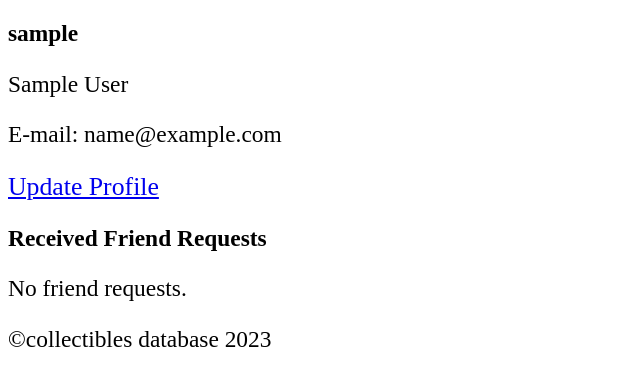
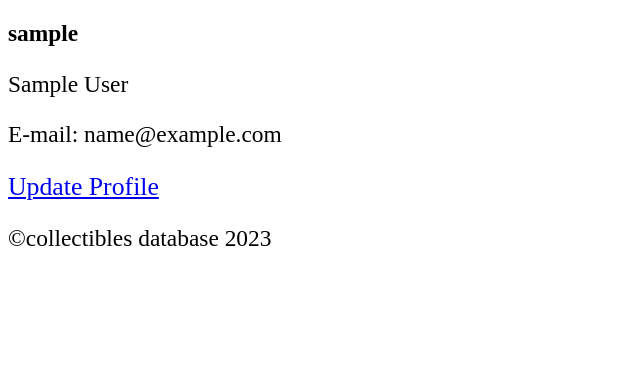
Before and after one commit to 32ndOfAnInch/collectibles_database, a Django app: page /profile/profile/1/ in a window 1280 px wide. Shown: the part 239-625 px from the top of the page, without its empty margins (0-640 px from the left). Run offline with Django 4.2, Linux system fonts and the light colour scheme; the visitor is signed in with stand-in values (Sample User, id 1); data comes from the database, SQL or seed files in the repository.

Commit message:
bug fixed when trying to send requests manually unneccessary files and views removed

```diff
--- a/collectibles_database/user_profile/templates/user_profile/profile.html
+++ b/collectibles_database/user_profile/templates/user_profile/profile.html
@@ -15,17 +15,4 @@
 {% if user_ != request.user and not is_friend_request_sent %}
     <a href="{% url 'send_friend_request' user_id=user_.id %}">Send Friend Request</a>
 {% endif %}
-<h2>Received Friend Requests</h2>
-{% for friend_request in user_.received_request.all %}
-    <p>From: {{ friend_request.sender.username }}</p>
-    <p>Status: {{ friend_request.get_status_display }}</p>
-    <form method="post" action="{% url 'manage_friend_requests' %}">
-        {% csrf_token %}
-        <input type="hidden" name="friend_request_id" value="{{ friend_request.id }}">
-        <button type="submit" name="action" value="accept">Accept</button>
-        <button type="submit" name="action" value="reject">Reject</button>
-    </form>
-{% empty %}
-    <p>No friend requests.</p>
-{% endfor %}
 {% endblock content %}
--- a/collectibles_database/user_profile/urls.py
+++ b/collectibles_database/user_profile/urls.py
@@ -8,7 +8,6 @@ urlpatterns = [
     path('profile/update/', views.profile_update, name='profile_update'),
     path('profile/search/', views.ProfileSearchView.as_view(), name='profile_search'),
     path('profile/send_friend_request/<int:user_id>/', views.send_friend_request, name='send_friend_request'),
-    path('profile/manage_friend_requests/', views.manage_friend_requests, name='manage_friend_requests'),
     path('friends/list/', views.friends_list, name='friends_list'),
     path('notifications/', views.notifications, name='notifications'),
 ]
--- a/collectibles_database/user_profile/views.py
+++ b/collectibles_database/user_profile/views.py
@@ -18,8 +18,11 @@ User = get_user_model()
 @login_required
 def profile(request, user_id):
     user_ = get_object_or_404(User, id=user_id)
-    is_friend_request_sent = models.FriendRequest.objects.filter(sender=request.user, receiver=user_, status__in=[1, 2]).exists()
-    return render(request, 'user_profile/profile.html', {'user_': user_, 'is_friend_request_sent': is_friend_request_sent})
+    is_friend_request_sent = models.FriendRequest.objects.filter(
+        sender=request.user, receiver=user_, status__in=[1, 2]).exists()
+    return render(
+        request, 'user_profile/profile.html', {'user_': user_, 'is_friend_request_sent': is_friend_request_sent}
+        )
 
 
 @login_required
@@ -36,7 +39,9 @@ def profile_update(request):
     else:
         user_form = UserUpdateForm(instance=request.user)
         profile_form = ProfileUpdateForm(instance=request.user.profile)
-    return render(request, 'user_profile/profile_update.html', {'user_form': user_form, 'profile_form': profile_form})
+    return render(
+        request, 'user_profile/profile_update.html', {'user_form': user_form, 'profile_form': profile_form}
+        )
 
 
 @csrf_protect
@@ -102,27 +107,25 @@ class ProfileSearchView(LoginRequiredMixin, ListView):
 @login_required
 def send_friend_request(request, user_id):
     receiver = get_object_or_404(User, id=user_id)
+
+    # Prevent sending friend request to oneself
+    if receiver == request.user:
+        messages.error(request, "You cannot send a friend request to yourself.")
+        return redirect('profile', user_id=receiver.id)
+
+    # Prevent sending friend request to existing friends
+    if receiver.profile.friends.filter(user=request.user).exists():
+        messages.error(request, "You are already friends with this user.")
+        return redirect('profile', user_id=receiver.id)
+
     collectible_item = models.CollectibleItem.objects.first()
     if request.method == 'POST':
-        friend_request = models.FriendRequest(sender=request.user, receiver=receiver, collectible_item=collectible_item, status=1)
+        friend_request = models.FriendRequest(
+            sender=request.user, receiver=receiver, collectible_item=collectible_item, status=1
+            )
         friend_request.save()
         return redirect('collectibles_list')  # Redirect to a success page or appropriate URL
     return render(request, 'user_profile/send_friend_request.html', {'receiver': receiver})
-
-@login_required
-def manage_friend_requests(request):
-    if request.method == 'POST':
-        friend_request_id = request.POST.get('friend_request_id')
-        action = request.POST.get('action')
-        friend_request = get_object_or_404(models.FriendRequest, id=friend_request_id, receiver=request.user)
-        if action == 'accept':
-            friend_request.status = 2  # Update the status to "Accepted"
-        elif action == 'reject':
-            friend_request.status = 3  # Update the status to "Rejected"
-        friend_request.save()
-        return redirect('manage_friend_requests')
-    friend_requests = models.FriendRequest.objects.filter(receiver=request.user)
-    return render(request, 'user_profile/manage_friend_requests.html', {'friend_requests': friend_requests})
 
 
 @login_required
@@ -138,4 +141,22 @@ def notifications(request, user_id=None):
         user = request.user
     else:
         user = get_object_or_404(get_user_model(), id=user_id)
-    return render(request, 'user_profile/notifications.html', {'user_': user})
+
+    friend_requests = user.received_request.filter(status=1)  # Filter only pending friend requests
+
+    if request.method == 'POST':
+        friend_request_id = request.POST.get('friend_request_id')
+        action = request.POST.get('action')
+        friend_request = get_object_or_404(models.FriendRequest, id=friend_request_id, receiver=request.user)
+
+        if action == 'accept':
+            friend_request.status = 2  # Update the status to "Accepted"
+        elif action == 'reject':
+            friend_request.status = 3  # Update the status to "Rejected"
+
+        friend_request.save()
+        return redirect('notifications')
+
+    return render(
+        request, 'user_profile/notifications.html', {'user_': user, 'friend_requests': friend_requests}
+        )
```
Also changed, not shown: collectibles_database/user_profile/templates/user_profile/manage_friend_requests.html (deleted, +0 -19 lines), collectibles_database/user_profile/templates/user_profile/notifications.html (+11 -7 lines), collectibles_database/user_profile/templates/user_profile/unfollow_user.html (added, +12 -0 lines).
